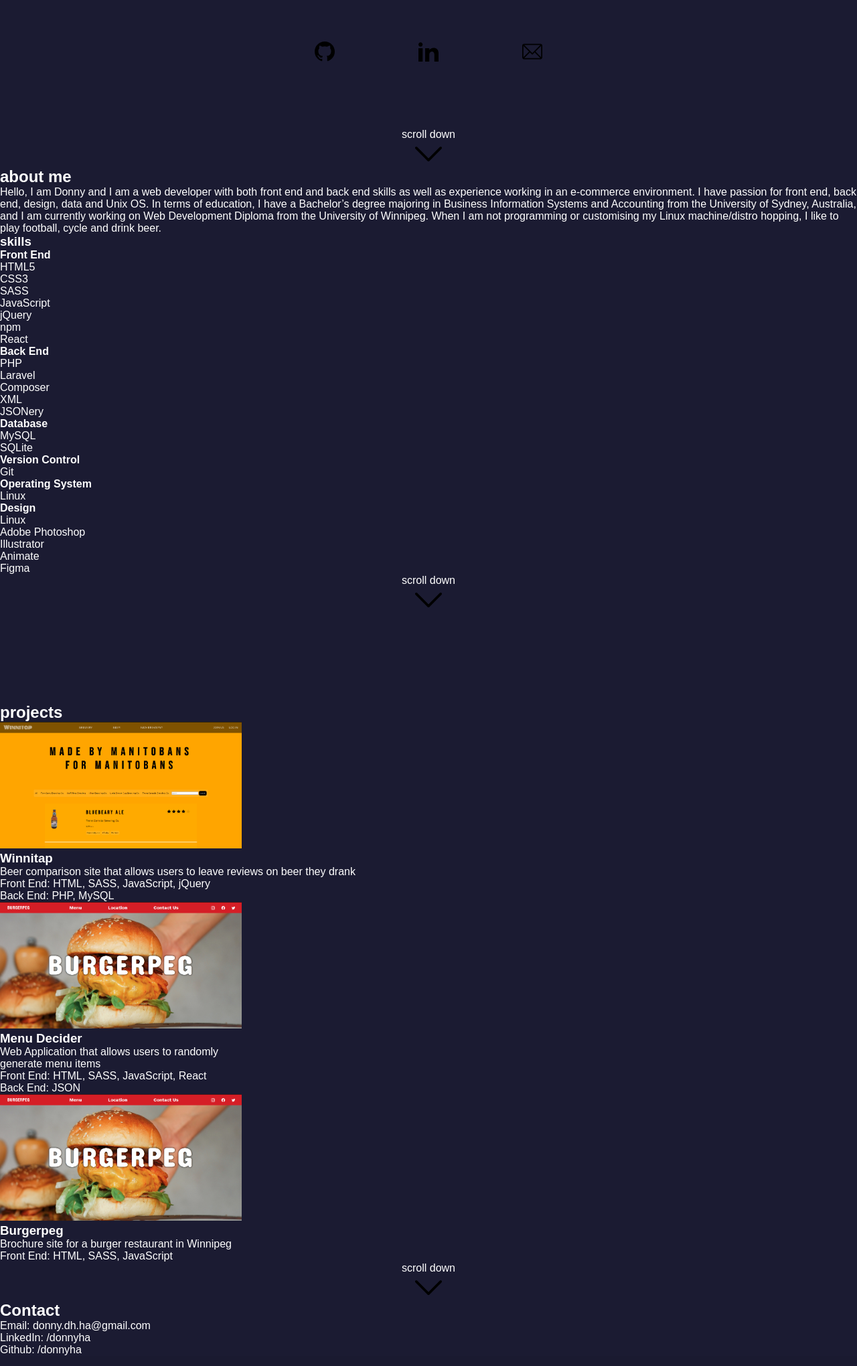
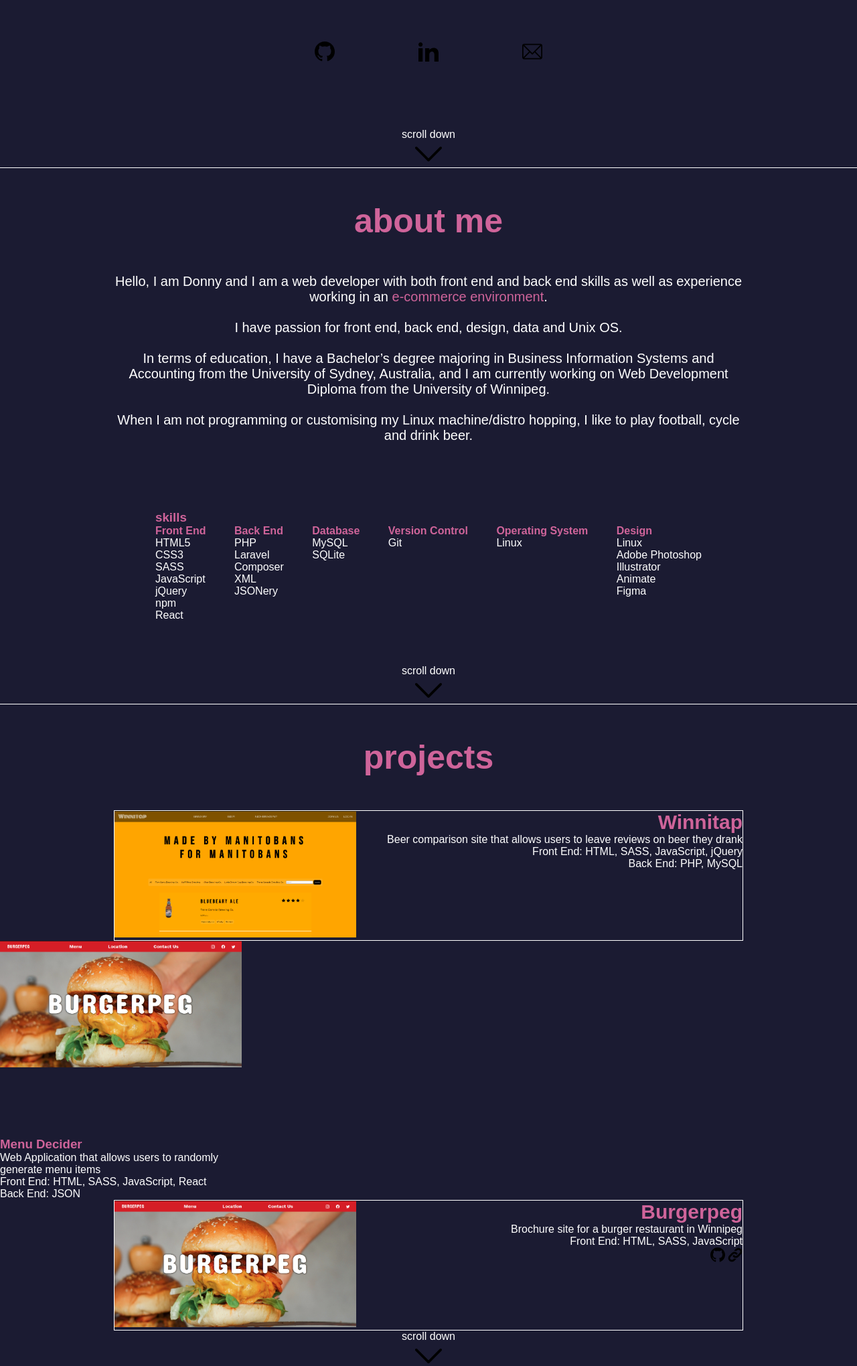
Before and after one commit to donnyha/portfolio, a PHP site: page / in a window 1280 px wide. Shown: the part 568-2608 px from the top of the page at 67% size. Run offline with PHP 8.4, Linux system fonts and the light colour scheme.

Commit message:
css applied to about me page

```diff
--- a/porfolio_site/index.html
+++ b/porfolio_site/index.html
@@ -53,11 +53,15 @@
     <div id="about-me" class="para">
         <h2>about me</h2>
         <p id="description">
-            Hello, I am Donny and I am a web developer with both front end and back end skills as well as experience working in an e-commerce environment. I have passion for front end, back end, design, data and Unix OS. In terms of education, I have a Bachelor’s degree majoring in Business Information Systems and Accounting from the University of Sydney, Australia, and I am currently working on Web Development Diploma from the University of Winnipeg. When I am not programming or customising my Linux machine/distro hopping, I like to play football, cycle and drink beer.
+            Hello, I am Donny and I am a web developer with both front end and back end skills as well as experience working in an <span class="change"><a href="https://mozo.com.au/">e-commerce environment</a></span>.<br /><br />
+            I have passion for front end, back end, design, data and Unix OS.<br /><br />
+            In terms of education, I have a Bachelor’s degree majoring in Business Information Systems and Accounting from the University of Sydney, Australia, and I am currently working on Web Development Diploma from the University of Winnipeg.<br /><br />
+            When I am not programming or customising my Linux machine/distro hopping, I like to play football, cycle and drink beer.
         </p>
         <div id="skills">
             <h3>skills</h3>
 
+            <div class="container-row">
                 <div id="front-end" class="skill">
                     <h4>Front End</h4>
                     <ul>
@@ -121,6 +125,8 @@
                 </div>
                 <!-- /#design -->
             </div>
+            <!-- /.container-center -->
+        </div>
         <!-- /.skills -->
 
         <div class="scroll-down">
@@ -181,6 +187,10 @@
                 <p class="project-skills">
                     Front End: HTML, SASS, JavaScript
                 </p>
+                <div class="links">
+                    <img src="images/svg/github.svg" alt="github" height="22px" />
+                    <img src="images/svg/link.svg" alt="github" height="22px" />
+                </div>
             </div>
         </div>
         <!-- /.row-odd -->
--- a/porfolio_site/styles/style.css
+++ b/porfolio_site/styles/style.css
@@ -25,10 +25,16 @@
   background-attachment: fixed;
   overflow: hidden;
   min-height: 100%;
+  border-bottom: 1px solid #fff;
 }
 
 .change {
   color: #cf649a;
+}
+
+.change a {
+  color: #cf649a;
+  text-decoration: none;
 }
 
 .responsive {
@@ -170,11 +176,90 @@
           justify-content: center;
 }
 
-.scroll-down p {
+.scroll-down {
   text-align: center;
 }
 
 /* about me */
+h2 {
+  color: #cf649a;
+  font-size: 50px;
+  margin-top: 50px;
+  margin-bottom: 50px;
+  text-align: center;
+}
+
+h3 {
+  color: #cf649a;
+  margin-top: 100px;
+}
+
+#about-me #description {
+  font-size: 20px;
+  text-align: center;
+  max-width: 940px;
+  margin-left: auto;
+  margin-right: auto;
+}
+
+#about-me #skills {
+  margin-left: auto;
+  margin-right: auto;
+  max-width: 816px;
+}
+
+#about-me .container-row {
+  display: -webkit-box;
+  display: -ms-flexbox;
+  display: flex;
+  -webkit-box-orient: horizontal;
+  -webkit-box-direction: normal;
+      -ms-flex-direction: row;
+          flex-direction: row;
+  -webkit-box-pack: justify;
+      -ms-flex-pack: justify;
+          justify-content: space-between;
+}
+
+#about-me h4 {
+  color: #cf649a;
+}
+
+#about-me ul {
+  list-style-type: none;
+}
+
+#skills {
+  margin-bottom: 65px;
+}
+
 /* projects */
+.row-odd {
+  display: -webkit-box;
+  display: -ms-flexbox;
+  display: flex;
+  -webkit-box-orient: horizontal;
+  -webkit-box-direction: normal;
+      -ms-flex-direction: row;
+          flex-direction: row;
+  -webkit-box-pack: justify;
+      -ms-flex-pack: justify;
+          justify-content: space-between;
+  max-width: 940px;
+  margin-left: auto;
+  margin-right: auto;
+  border: 1px solid #fff;
+}
+
+.row-odd .project-container {
+  text-align: right;
+}
+
+.row-odd .project-container .project-title {
+  color: #cf649a;
+  font-size: 30px;
+  margin: 0;
+}
+
 /* contact */
 /*# sourceMappingURL=style.css.map */
--- a/porfolio_site/styles/style.scss
+++ b/porfolio_site/styles/style.scss
@@ -65,15 +65,21 @@
 }
 
 .para {
-  @include parallax;
+  @include parallax();
+  border-bottom: 1px solid #fff;
 }
 
 .change {
   color: $pink;
 }
 
+.change a {
+  color: $pink;
+  text-decoration: none;
+}
+
 .responsive {
-  @include responsive;
+  @include responsive();
 }
 
 /* navigation */
@@ -93,7 +99,7 @@
 }
 
 nav ul {
-  @include flex-row-evenly;
+  @include flex-row-evenly();
 
   margin: 0;
   list-style-type: none;
@@ -125,13 +131,13 @@
 }
 
 .social {
-  @include flex-row-evenly;
+  @include flex-row-evenly();
   align-items: center;
 }
 
 /* main */
 .container-center {
-  @include flex-row-center;
+  @include flex-row-center();
 }
 
 h1 {
@@ -140,7 +146,7 @@
 }
 
 #social-icons {
-  @include flex-row-between;
+  @include flex-row-between();
   margin-left: auto;
   margin-right: auto;
   width: 400px;
@@ -154,13 +160,73 @@
 }
 
 .scroll-down {
-  @include flex-column-center;
+  @include flex-column-center();
 }
 
-.scroll-down p {
+.scroll-down {
   text-align: center;
 }
 
 /* about me */
+h2 {
+  color: $pink;
+  font-size: 50px;
+  margin-top: 50px;
+  margin-bottom: 50px;
+  text-align: center;
+}
+
+h3 {
+  color: $pink;
+  margin-top: 100px;
+}
+
+#about-me #description {
+  font-size: 20px;
+  text-align: center;
+  max-width: 940px;
+  margin-left: auto;
+  margin-right: auto;
+}
+
+#about-me #skills {
+  margin-left: auto;
+  margin-right: auto;
+  max-width: 816px;
+}
+
+#about-me .container-row {
+  @include flex-row-between();
+}
+
+#about-me h4 {
+  color: $pink;
+}
+
+#about-me ul {
+  list-style-type: none;
+}
+
+#skills {
+  margin-bottom: 65px;
+}
+
 /* projects */
+.row-odd {
+  @include flex-row-between();
+  max-width: 940px;
+  margin-left: auto;
+  margin-right: auto;
+  border: 1px solid #fff;
+}
+
+.row-odd .project-container {
+  text-align: right;
+}
+
+.row-odd .project-container .project-title {
+  color: $pink;
+  font-size: 30px;
+  margin: 0;
+}
 /* contact */
```
Also changed, not shown: 1 other file. Lines whose indentation alone changed are shown as unchanged.
